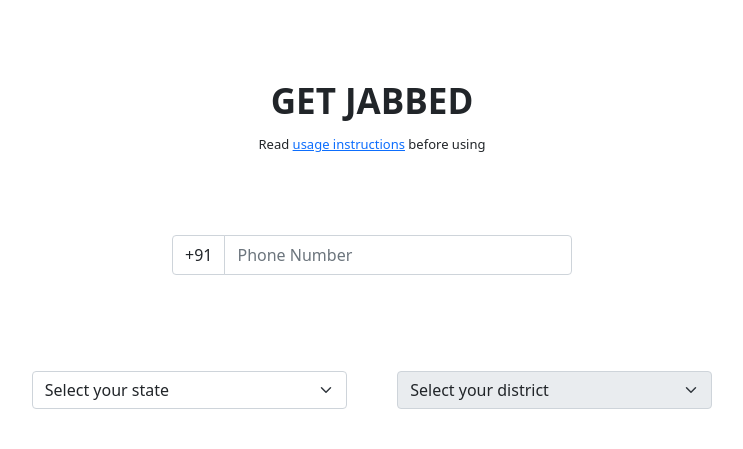
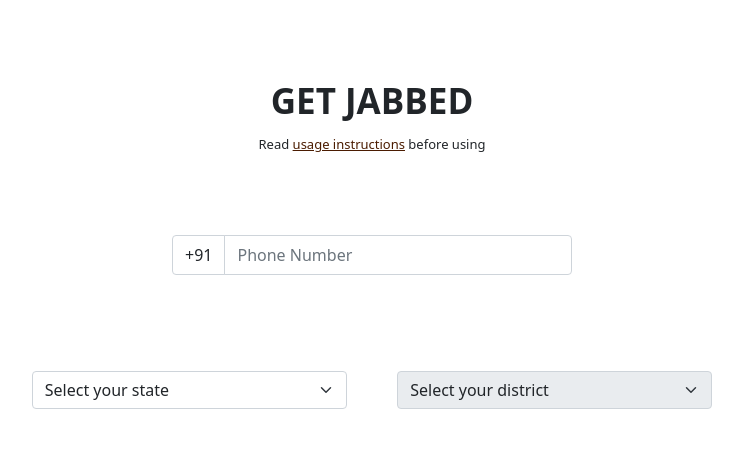
Before and after one commit to chinsingh/getJabbed, a PHP site: page / in a window 1280 px wide. Shown: the top 449 px of the page, without its empty margins (268-1011 px from the left). Run offline with PHP 8.4, Linux system fonts and the light colour scheme; some libraries are stand-ins or nearby versions.

Commit message:
change anchor text color

```diff
--- a/style.css
+++ b/style.css
@@ -2,7 +2,12 @@
     display: block;
     text-align: center;
 }
-
+a{
+  color: rgb(75, 28, 1);
+}
+a:hover{
+  color: rgb(255, 182, 45);
+}
 .form-control:focus{
   border-color: rgb(255, 182, 45);
   box-shadow: 0 0 0 0.2rem rgba(255, 182, 45, 0.25);
```
